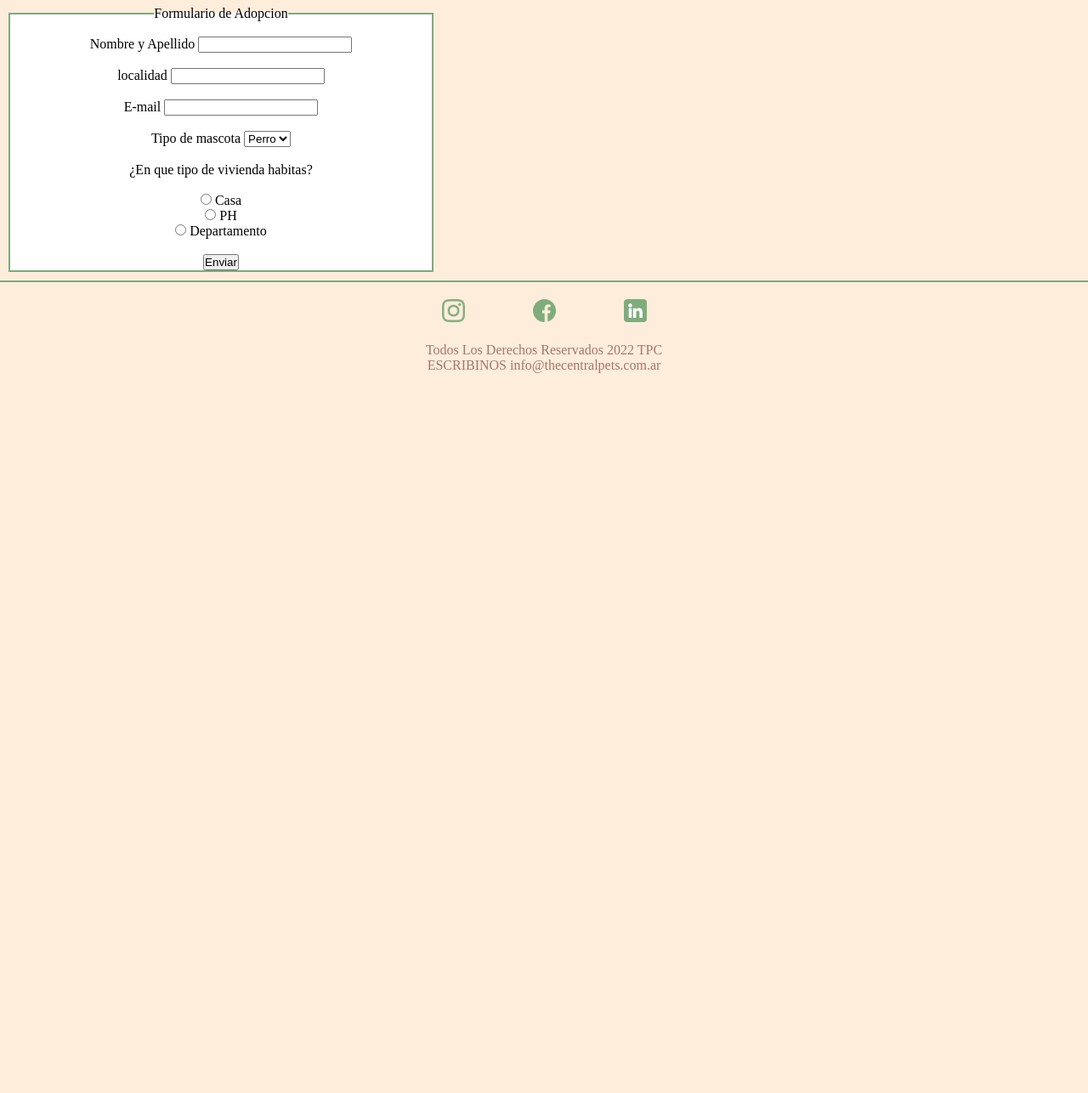
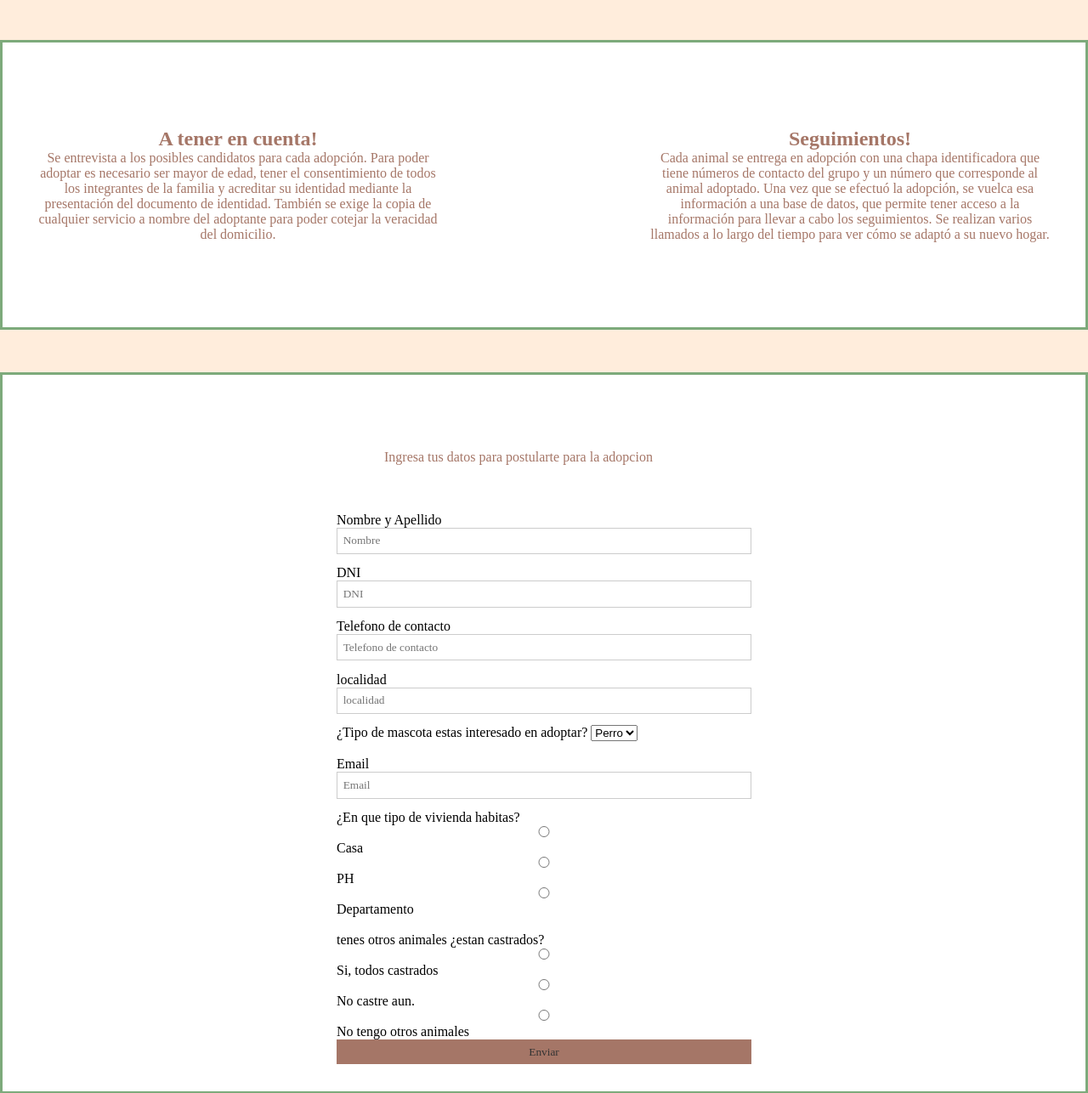
Before and after one commit to EugeniaPN/Desafio06-TCP, a plain HTML site: page PAGES/formularios.html in a window 1280 px wide. Shown: the part 274-1560 px from the top of the page at 85% size. Before the commit the page ends 800 px from the top, so only its background shows below. Drawn offline with Linux system fonts and the light colour scheme; a web font is replaced by a local one.

Commit message:
modifique formulario

```diff
--- a/PAGES/formularios.html
+++ b/PAGES/formularios.html
@@ -44,60 +44,80 @@
   <!--frase logo-->
   <h1 class="indexTitulo" >Encontrá a tu Mejor Amigo/a </h1>
 
+
+
+<!--info adopciones -->
+
+<section class="otraInfo">
+
+
+  <div>
+      <h2> A tener en cuenta! </h2>
+
+      <p> Se entrevista a los posibles candidatos para cada adopción. Para poder adoptar es necesario ser mayor de edad, tener el consentimiento de todos los integrantes de la familia y acreditar su identidad mediante la presentación del documento de identidad. También se exige la copia de cualquier servicio a nombre del adoptante para poder cotejar la veracidad del domicilio.</p>
+
+     </div>
+     <div>
+      <h2> Seguimientos!</h2>
+
+      <p>Cada animal se entrega en adopción con una chapa identificadora que tiene números de contacto del grupo y un número que corresponde al animal adoptado. Una vez que se efectuó la adopción, se vuelca esa información a una base de datos, que permite tener acceso a la información para llevar a cabo los seguimientos.
+     <span>
+     Se realizan varios llamados a lo largo del tiempo para ver cómo se adaptó a su nuevo hogar.
+     </span></p>
+  </div>
+
+ </section>
+
+
+
 <!--formulario de adopcion-->
 
-<form action="">
-  <fieldset>
+<section class="formularioAdopcion ">
 
-      <legend>
-         Formulario de Adopcion
-      </legend>
-      <br>
-       <div>
-          <label for="nombre">Nombre y Apellido </label>
-          <input type="text" name="nombre" placeholder="">
-      </div>
-      <br>
-      <div>
-          <label for="nombre">localidad </label>
-          <input type="text" name="nombre" placeholder="">
-      </div>
-      <br>
-      <div>
-          <label for="email">
-                  E-mail
-          </label>
-          <input type="email" name="email" placeholder="">
-      </div>
-      <br>
-      <div>
-          <label for="pais">
-                  Tipo de mascota
-          </label>
-          <select name="pais" id="">
-                 <option value="Perro">Perro</option>
-                 <option value="Gato">Gato</option>
-          </select>
-      </div>
-      <br>
-      <div>
-          <label for="genero">
-                  ¿En que tipo de vivienda habitas?
-          </label>
-      </div>
-      <br>
-      <div>
-              <input type="radio" name="genero" value=" casa">  Casa <br>
-              <input type="radio"name="genero" value=" PH"> PH  <br>
-              <input type="radio"name="genero" value=" Departamento"> Departamento <br>
-      </div>
-     <br>
-      <div>
-          <input type="submit" value="Enviar">
-      </div>
+  <div class="contactoFormulario">
 
-  </fieldset>
-</form>
+  <p class="experiencia" >
+    <span>Ingresa tus datos para postularte para la adopcion</span>
+  </p>
+
+  <form class="contacto" name="contact">
+
+    <label><span>	Nombre y Apellido </span><input name="Nombre" type="text" placeholder="Nombre"/></label>
+
+    <label> <span> DNI</span> <input type="DNI" name="DNI" placeholder="DNI"></label>
+
+    <label> <span> Telefono de contacto</span><input type="Telefono de contacto" name="Telefono de contacto" placeholder="Telefono de contacto"></label>
+
+    <label> <span>localidad</span>  <input type="text" name="localidad" placeholder="localidad"> </label>
+
+    <label> <span> ¿Tipo de mascota estas interesado en adoptar?</span>
+    <select name="Tipo" id="">
+     <option value="Perro">Perro</option>
+     <option value="Gato">Gato</option>
+      </select>
+      <br><br>
+       </label>
+
+    <label><span>Email</span><input name="email" type="email" placeholder="Email"/></label>
+
+    <label> <span>¿En que tipo de vivienda habitas?</span>
+      <input type="radio" name="genero" value=" casa">  Casa
+            <input type="radio"name="genero" value=" PH"> PH
+            <input type="radio"name="genero" value=" Departamento"> Departamento
+    </label>
+
+          <br><br>
+    <label> <span> tenes otros animales ¿estan castrados?</span>
+      <input type="radio" name="genero" value=" Si,todos castrados"> Si, todos castrados
+      <input type="radio"name="genero" value="  No castre aun."> No castre aun.
+      <input type="radio"name="genero" value=" No tengo otros animales"> No tengo otros animales
+      </label>
+
+    <input name="submit" type="submit" value="Enviar"/>
+
+  </form>
+  </div>
+  </section>
 
 
 
--- a/css/main.css
+++ b/css/main.css
@@ -71,7 +71,7 @@ body{
 
 
 
-.infoAdopcion{
+.infoAdopcion {
         display: flex;
         flex-wrap: nowrap;
         box-sizing: border-box;
@@ -99,7 +99,6 @@ body{
 
 .otraInfo{
         display: grid;
-        grid-area: otraInfo;
         grid-template-columns: 30em 30em  ;
         column-gap: 15em;
         flex-wrap: wrap;
@@ -129,19 +128,100 @@ body{
     font-family: 'Baskervville', serif;
     font-size: medium;
     border: #7daa7b solid;
-    margin: 50px auto;
+    margin:  50px auto;
     padding: 100px 200px;
 
 
 }
 
-.contactoImg{
-        display: flex;
-        grid-area: contactoImg;
-        justify-content: center;
-        padding: 100px 0px 0px;
+/*formulario */
+
+.formularioAdopcion{
+    display: flex;
+    background-color: white;
+    justify-content: center;
+    padding: 2em;
+    border: #7daa7b solid;
+    margin: auto;
+    font-family: 'Baskervville', serif;
+
 
 }
+
+
+.sectionContacto{
+    display: flex;
+    background-color: white;
+    justify-content: center;
+    justify-content: space-evenly;
+    padding: 2em;
+    border-top: #7daa7b solid;
+    margin:  50px auto;
+
+}
+
+  .experiencia{
+	display: flex;
+	box-sizing: border-box;
+    font-family: 'Baskervville', serif;
+    color: #a57667;
+	padding: 3.5em;
+	font-size: 1em;
+  }
+
+  .contactoFormulario {
+
+	max-width: 1208px;
+	max-width: 30.5rem;
+
+  }
+
+  .contacto, label, input[name="submit"] {
+	position: relative;
+  }
+
+
+  label > span, input, textarea, button {
+	box-sizing: border-box;
+    font-family: 'Baskervville', serif;
+  }
+
+
+  input, textarea, button {
+	width: 100%;
+	padding: 0.5em;
+	border: none;
+
+  }
+
+  input[type="text"], input[type="email"], textarea , input[type="DNI"] , input[type="Telefono de contacto"]{
+
+	margin: 0 0 1em;
+	border: 1px solid #ccc;
+	outline: none;
+    font-family: 'Baskervville', serif;
+    color: #a57667;
+
+  }
+
+  input.invalid, textarea.invalid {
+	border-color: #d5144d;
+  }
+  textarea {
+	height: 6em;
+  }
+  input[type="submit"], button {
+    transition: all .5s;
+	background: #a57667;;
+	color: #333;
+  }
+
+  input[type="submit"]:hover, button:hover {
+	background: #7daa7b;
+  }
+
+
+/*formulario */
 
 
 
@@ -164,11 +244,8 @@ a :hover{
     color: #7daa7b;
 }
 
-.p-4 h2 a,
-.p-4 h2 a::after,
-.p-4 h2 a::before{
-    transition: all .5s;
-}
+
+
 
 .imgPerros{
        font-family: 'Baskervville', serif;
```
Also changed, not shown: PAGES/contacto.html (+20 -19 lines).
